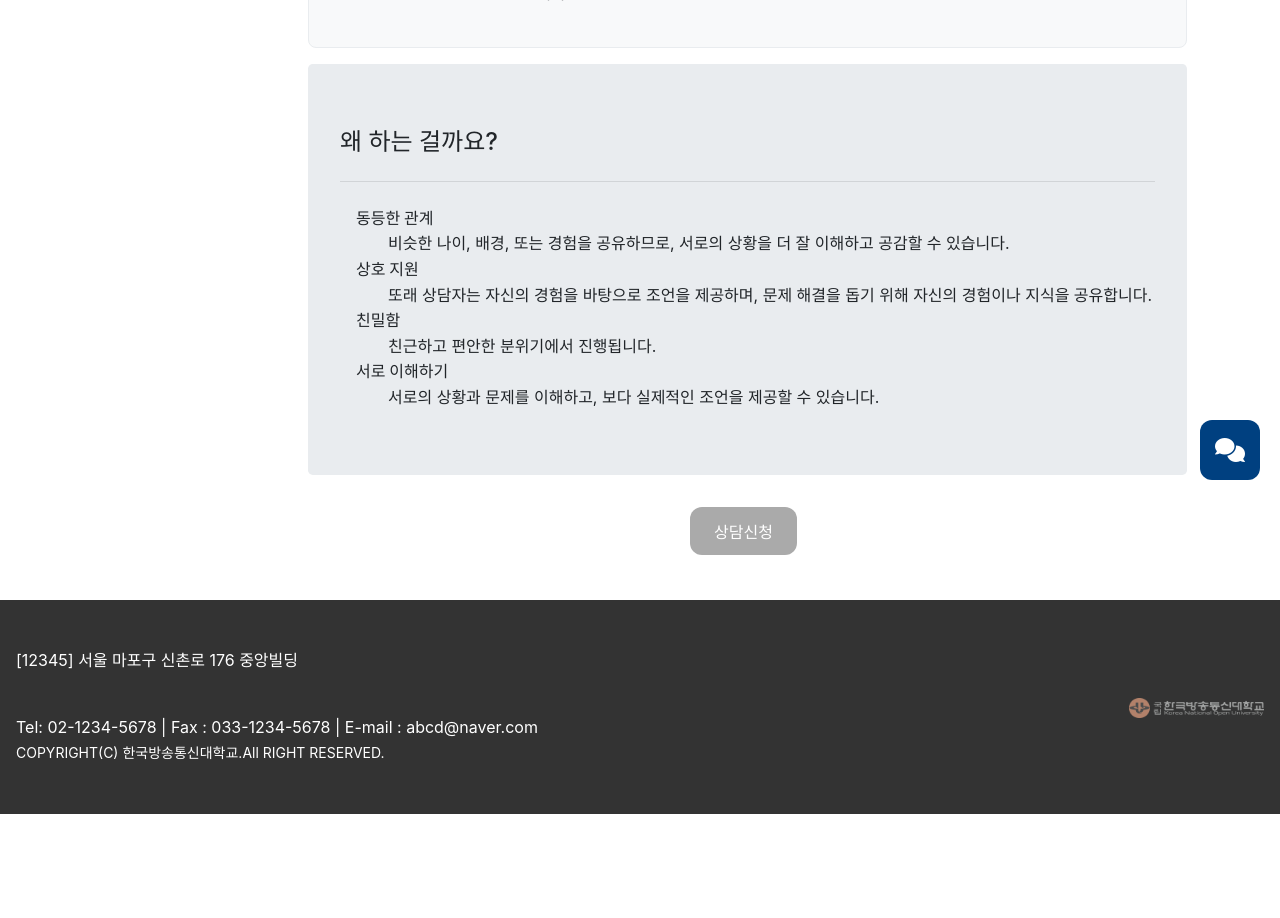
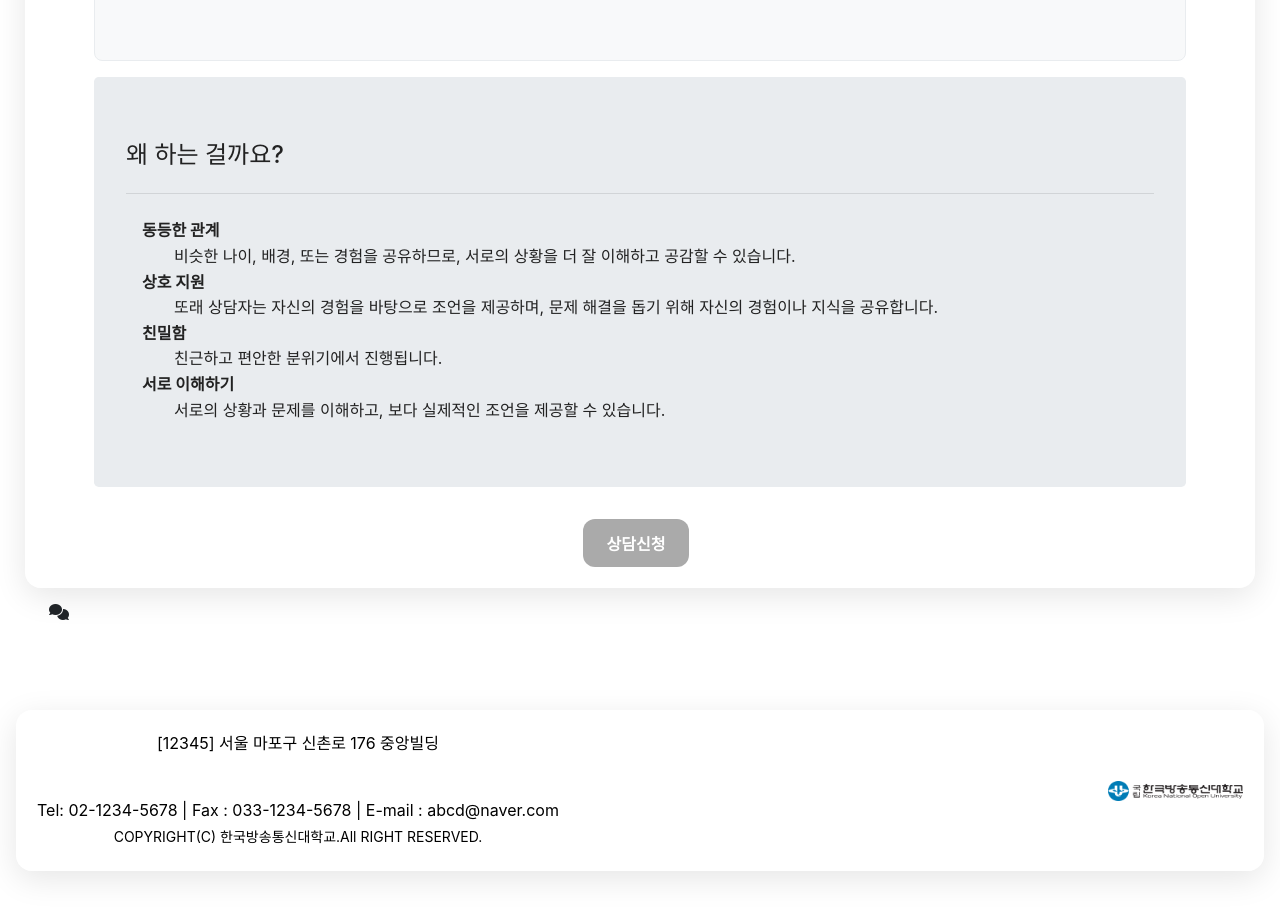
Before and after one commit to CMS-3jo/cms, a React (Vite) app in the folder frontend/: page /peer in a window 1280 px wide. Shown: the part 300-1218 px from the top of the page. Before the commit the page ends 1114 px from the top, so only its background shows below. Built offline with nearby package versions, Linux system fonts and the light colour scheme; no server answers.

Commit message:
Design : 전체 디자인 수정 (메인, 공통) #42

```diff
--- a/frontend/index.html
+++ b/frontend/index.html
@@ -17,7 +17,7 @@
 <link href="/css/board.css" rel="stylesheet">
 <link href="/css/monthlyCalendar.css" rel="stylesheet">
 <link href="/css/weeklyCalendar.css" rel="stylesheet">
-<link href="/css/container.css" rel="stylesheet">
+<!-- <link href="/css/container.css" rel="stylesheet"> -->
 <link href="/css/banner.css" rel="stylesheet">
 <link href="/css/herosection.css" rel="stylesheet">
 <link rel="stylesheet" href="/css/container.css">
--- a/frontend/public/css/chat.css
+++ b/frontend/public/css/chat.css
@@ -86,7 +86,9 @@ border-top : var(--bs-modal-footer-border-width) solid var(--bs-modal-footer-bor
 .modal.chat .modal-body .chat-text #sendBtn {display : none}
 
 .modal.chat .modal-header {background-color : #004080; color : #fff;}
-.modal.chat .modal-header button {filter: invert(1) brightness(1);}
+.modal.chat .modal-header button {
+  /* filter: invert(1) brightness(1); */
+}
 
 .modal.chat #startBtn {width : 100%;}
 .modal.chat:not(.chatroom) .modal-footer input[type="button"] {width : 100%;}
--- a/frontend/public/css/home.css
+++ b/frontend/public/css/home.css
@@ -1,188 +1,113 @@
 @charset "UTF-8";
 
-:root{
+:root {
   --main-color: #93bcff;
-	--sub-color : #6a7599;
-	--gray-color : #aaa;
+  --sub-color: #6a7599;
+  --gray-color: #aaa;
+  --glass-bg: rgba(255,255,255,0.25);
+  --glass-border: rgba(255,255,255,0.3);
+  --glass-blur: blur(12px);
 }
 
-header + div.container_layout, header + section.container_layout,header + article.container_layout {min-height : calc(100vh - 190px)}
+header + div.container_layout,
+header + section.container_layout,
+header + article.container_layout {
+  min-height: calc(100vh - 190px);
+}
 
-header {background-color : var(--main-color);}
-header .container_layout {display: flex; justify-content:space-between; align-items:center;}
-header .container_layout > .nav {align-items: center;}
-header .container_layout > .nav a {color : #fff;}
-/* header .container_layout > .nav a.logo {padding-left :0;} */
-header .container_layout > .nav .dropdown-item {color : black;}
-header .container_layout > .nav a:hover {text-decoration : none; font-weight : 600;}
+header {
+  position: sticky;
+  top: 0;
+  background: var(--glass-bg);
+  backdrop-filter: var(--glass-blur);
+  -webkit-backdrop-filter: var(--glass-blur);
+  border-bottom: 1px solid var(--glass-border);
+}
 
-header .menu {padding: .5rem 1rem;}
-header .nav .nav-link {padding : 1.2rem 1rem;}
-header .nav .nav-link.logo {padding: 0 1rem;}
-header .nav .nav-link.logo img {max-height :34px;}
-header .nav > ul.nav .dropdown .dropdown-menu {margin : 0; border-radius:0;}
-header .nav > ul.nav .dropdown:hover > ul {display : block;}
+header .container_layout {
+  display: flex;
+  justify-content: space-between;
+  align-items: center;
+  padding: 1rem;
+}
+header .nav a { color: #000; }
+header .nav a:hover { text-decoration: underline; }
+header .side_area { display: flex; align-items: center; gap: 1rem; }
+header .side_area a { color: #000; }
 
-header .side_area {display: flex; justify-content: end;align-items: center;}
-header .side_area > p {margin : 0; }
-header .side_area > p > a{color : #fff;}
-header .side_area > p > a img {filter : invert(1);}
-header .side_area .shownav a { color : black;}
-header .side_area .menu {cursor : pointer;}
-header .side_area .menu img {width : 35px; height : 35px; filter : invert(1);}
-header .side_area .shownav{width : 30%; max-width : 400px; z-index : 9999; height : 100%;background-color : #ddd;position : fixed;top : 52px; right : 170px; flex-direction: column;transform: translateX(100%);transition : 0.5s;}
-header .side_area .shownav.show {transform: translateX(0%);right: 0;left: unset; }
-header .side_area .shownav > .menu {text-align : right;}
-header .side_area .shownav > .menu img {filter : none;}
-header .side_area ul.nav {display : block;}
-header .side_area ul.nav .dropdown .dropdown-menu {width: 100%;border-radius: 0;position : relative;top : 0; border : 0; margin-bottom : 0.8rem;}
+.container_layout {
+  max-width: 1400px;
+  margin: 0 auto;
+  padding: 20px;
+  background: var(--glass-bg);
+  border-radius: 16px;
+  border: 1px solid var(--glass-border);
+  backdrop-filter: var(--glass-blur);
+  -webkit-backdrop-filter: var(--glass-blur);
+  box-shadow: 0 8px 32px rgba(0,0,0,0.1);
+}
 
-
-header .side_area .nav .nav-link {padding : 0.5rem 1rem; font-weight : 600;}
-header .side_area .dropdown-item:hover {background-color : transparent;}
-
-
-/* 공통 사용 */
-.container_layout {max-width : 1400px; margin : 0 auto;}
-article.container_layout:not(:has(.side_navbar)) {padding : 20px 0;}
-.container_layout:has(.side_navbar) {display : flex; position : relative;}
-.container_layout .side_navbar + div,.container_layout .side_navbar + section {width : calc(100% - 235px); padding : 20px; margin-left : 235px; padding-left : 0;}
-.flxc{display: flex; flex-direction: column;}
-.flxr{display: flex; flex-direction: row;}
 .side_navbar {
   width: 220px;
   background-color: #ddd;
-	color: #fff;
+  color: #000;
+  position: absolute;
   top: 0;
   left: 0;
   height: 100%;
   overflow-y: auto;
-	position : absolute;
 }
-.side_navbar .title {padding : 20px; background-color : var(--sub-color); color : #fff;}
-
-.side_navbar>p {
-	color: var(--main-color);
+.side_navbar .title {
+  padding: 20px;
+  background-color: var(--sub-color);
+  color: #fff;
 }
-
 .side_navbar ul {
-	list-style-type: none;
+  list-style: none;
   padding: 0;
-}
-
-.side_navbar >ul li {
   margin: 0;
 }
-
-.side_navbar >ul >li >a {
+.side_navbar ul li a {
   display: block;
   padding: 15px 20px;
   color: #000;
   text-decoration: none;
 }
-
-.side_navbar >ul >li >a:hover,
-.side_navbar >ul >li.selected >a,
-.side_navbar >ul li:has(.menu-container.active) > a{background-color: var(--gray-color);color: #ddd;}
-
-.side_navbar ul.submenu {background-color : #5b5959; padding : 10px 0; display :none;}
-
-.side_navbar .menu-container.active ul.submenu{display : block;}
-.side_navbar ul.submenu li {padding : 5px 20px;}
-.side_navbar ul.submenu li a {font-size : 14px; color : #000; display : block;}
-.side_navbar ul.submenu li.selected a {text-decoration : underline; font-weight : bold;}
+.side_navbar ul li a:hover,
+.side_navbar ul li.selected > a {
+  background-color: var(--gray-color);
+  color: #fff;
+}
 
 footer {
-		background: #333;
-		color: #fff;
+  background: var(--glass-bg);
+  backdrop-filter: var(--glass-blur);
+  -webkit-backdrop-filter: var(--glass-blur);
+  border-top: 1px solid var(--glass-border);
+  color: #000;
   padding: 3rem 1rem;
   text-align: center;
 }
-	footer p{margin : 0;}
 
 .footer-content {
   display: flex;
   justify-content: space-between;
   align-items: center;
 }
-
-	.footer-left {
-		flex: 1;
-		text-align: left;
-	}
-
-	.footer-right {
-		flex: 1;
-		text-align: right;
-	}
-
 .footer-logo {
-		max-height: 20px; /* 로고의 최대 높이 조정 */
-		 filter: invert(70%);
+  max-height: 20px;
+  /* filter: invert(70%); */
 }
 
 @media (max-width: 768px) {
-	header .container_layout > .nav a.logo {padding-left :20px;}
-	header .nav > ul.nav {display : none;}
-	header .side_area .shownav.show {width : 100%; max-width : unset;}
-
-	.container_layout:has(.side_navbar) {display : block;}
-	.container_layout .side_navbar + div, .container_layout .side_navbar + section {width : 100%; padding : 30px 12px; margin : 0;}
-	.side_navbar {width: 100%; display : none;}
-
-	.footer-content {flex-direction: column-reverse;align-items: center;}
-	.footer-left, .footer-right {text-align: center;}
-	.footer-left {margin-top : 30px;}
+  header .nav { display: none; }
+  .container_layout {
+    flex-direction: column;
   }
-
-/*상담신청 학생 리스트에서 진행상태 표시 class*/
-.counselling_status{
-	width : 100%;
-	padding: 0.25rem 0.5rem;
-    font-size: 0.875rem;
-    line-height: 1.5;
-    border-radius: 0.2rem;
-    border: 1px solid;
-    display: inline-block;
-    font-weight: 400;
-    text-align: center;
-    vertical-align: middle;
-    max-width : 80px;
+  .side_navbar {
+    position: static;
+    width: 100%;
   }
-/*class 추가하여 색만 바꿔서 써주세요*/
-.counselling_status.ing{
-	border-color: #30d64f;
-	color: #30d64f;
+  .footer-content { flex-direction: column-reverse; }
+  .footer-logo { margin-top: 1rem; }
 }
-.counselling_status.done{
-	color: #6c757d;
-    border-color: #6c757d;
-}
-.counselling_status.stop{
-	color: red;
-    border-color: red;
-}
-.counselling_status.before{
-	color: blue;
-    border-color: blue;
-}
-
-
-/*챗봇 class*/
-.floating-btn-chatbot {
-    position: fixed;
-    bottom: 20px;
-    right: 20px;
-    z-index: 9999; /* Ensure it stays on top */
-    border-radius: 50%;
-    width: 60px;
-    height: 60px;
-    display: flex;
-    align-items: center;
-    justify-content: center;
-    background-color: #004080;
-}
-.floating-btn-chatbot i {
-    font-size: 24px;
-    color: #fff;
-}
--- a/frontend/src/index.css
+++ b/frontend/src/index.css
@@ -1,41 +1,39 @@
 :root {
-  font-family: system-ui, Avenir, Helvetica, Arial, sans-serif;
-  line-height: 1.5;
-  font-weight: 400;
-
-  color-scheme: light dark;
-  color: rgba(255, 255, 255, 0.87);
-  background-color: #242424;
-
-  font-synthesis: none;
-  text-rendering: optimizeLegibility;
-  -webkit-font-smoothing: antialiased;
-  -moz-osx-font-smoothing: grayscale;
+  --font-base: system-ui, Avenir, Helvetica, Arial, sans-serif;
+  --glass-bg: rgba(255,255,255,0.25);
+  --glass-border: rgba(255,255,255,0.3);
+  --glass-blur: blur(12px);
+  --fg-color: #222;
 }
 
-a {
-  font-weight: 500;
-  color: #646cff;
-  text-decoration: inherit;
-}
-a:hover {
-  color: #535bf2;
+* {
+  box-sizing: border-box;
 }
 
 body {
   margin: 0;
-  /* display: flex; */
-  place-items: center;
   min-width: 320px;
   min-height: 100vh;
   display: flex;
   flex-direction: column;
   align-items: stretch;
+  font-family: var(--font-base);
+  /* background: linear-gradient(135deg, #74ebd5 0%, #acb6e5 100%); */
+  background-attachment: fixed;
+  color: var(--fg-color);
+}
+
+a {
+  color: inherit;
+  text-decoration: none;
+}
+a:hover {
+  text-decoration: underline;
 }
 
 h1 {
-  font-size: 3.2em;
-  line-height: 1.1;
+  font-size: 2.5rem;
+  line-height: 1.2;
 }
 
 button {
@@ -43,13 +41,12 @@ button {
   border: 1px solid transparent;
   padding: 0.6em 1.2em;
   font-size: 1em;
-  font-weight: 500;
   font-family: inherit;
-  background-color: #1a1a1a;
   cursor: pointer;
-  transition: border-color 0.25s;
+  transition: background-color 0.25s, border-color 0.25s;
 }
 button:hover {
+  background-color: rgba(255,255,255,0.1);
   border-color: #646cff;
 }
 button:focus,
@@ -57,16 +54,22 @@ button:focus-visible {
   outline: 4px auto -webkit-focus-ring-color;
 }
 
+.glass {
+  background: var(--glass-bg);
+  border: 1px solid var(--glass-border);
+  backdrop-filter: var(--glass-blur);
+  -webkit-backdrop-filter: var(--glass-blur);
+  box-shadow: 0 8px 32px rgba(0,0,0,0.1);
+  border-radius: 16px;
+}
+
+.dynamic-text {
+  mix-blend-mode: difference;
+  color: inherit;
+}
+
 @media (prefers-color-scheme: light) {
-  :root {
-    color: #213547;
-    background-color: #ffffff;
-
-  }
-  a:hover {
-    color: #747bff;
-  }
-  button {
-    background-color: #f9f9f9;
+  body {
+    color: var(--fg-color);
   }
 }
```
Lines whose indentation alone changed are shown as unchanged.
